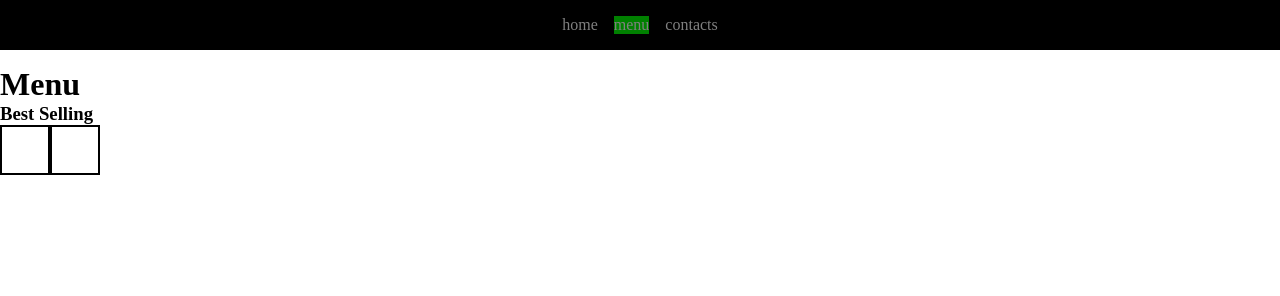
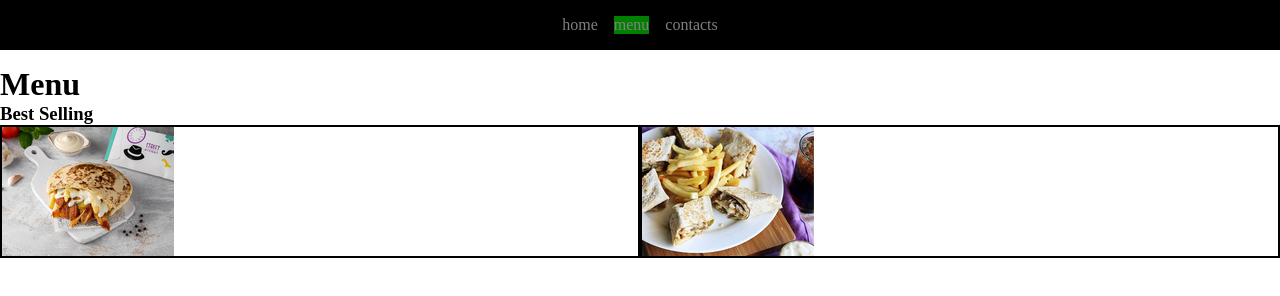
Before and after one commit to emShalaby/resturant_page, a website built with webpack: page dist/index.html in a window 1280 px wide. Both pictures are taken after a click on the element "menu". Built offline with nearby package versions, Linux system fonts and the light colour scheme.

Commit message:
add pictures to menu items on best selling

```diff
--- a/src/menu.js
+++ b/src/menu.js
@@ -1,3 +1,5 @@
+import img0 from "./chicken-pita-sandwich.png";
+import img1 from "./chicken-sajbox.png";
 export function menuPage() {
   if (document.querySelector("#header"))
     document.querySelector("#header").remove();
@@ -33,4 +35,10 @@ export function menuPage() {
   }
   const item0 = document.querySelector("#item0");
   const item1 = document.querySelector("#item1");
+  let img = new Image();
+  img.src = img0;
+  item0.appendChild(img);
+  img = new Image();
+  img.src = img1;
+  item1.appendChild(img);
 }
--- a/src/style.css
+++ b/src/style.css
@@ -16,9 +16,9 @@
 }
 
 .menu-item{
-    width: 50px;
-    height: 50px;
+    flex: 1;
     border: solid 2px black;
+    display: flex;
 }
 #best-selling{
     display: flex;
```
Also changed, not shown: dist/9335b0842b06bbe876dd.png (added), dist/db57c3ad06786371dec8.png (added), dist/main.js, src/chicken-pita-sandwich.png (added), src/chicken-sajbox.png (added), 2 other files.
